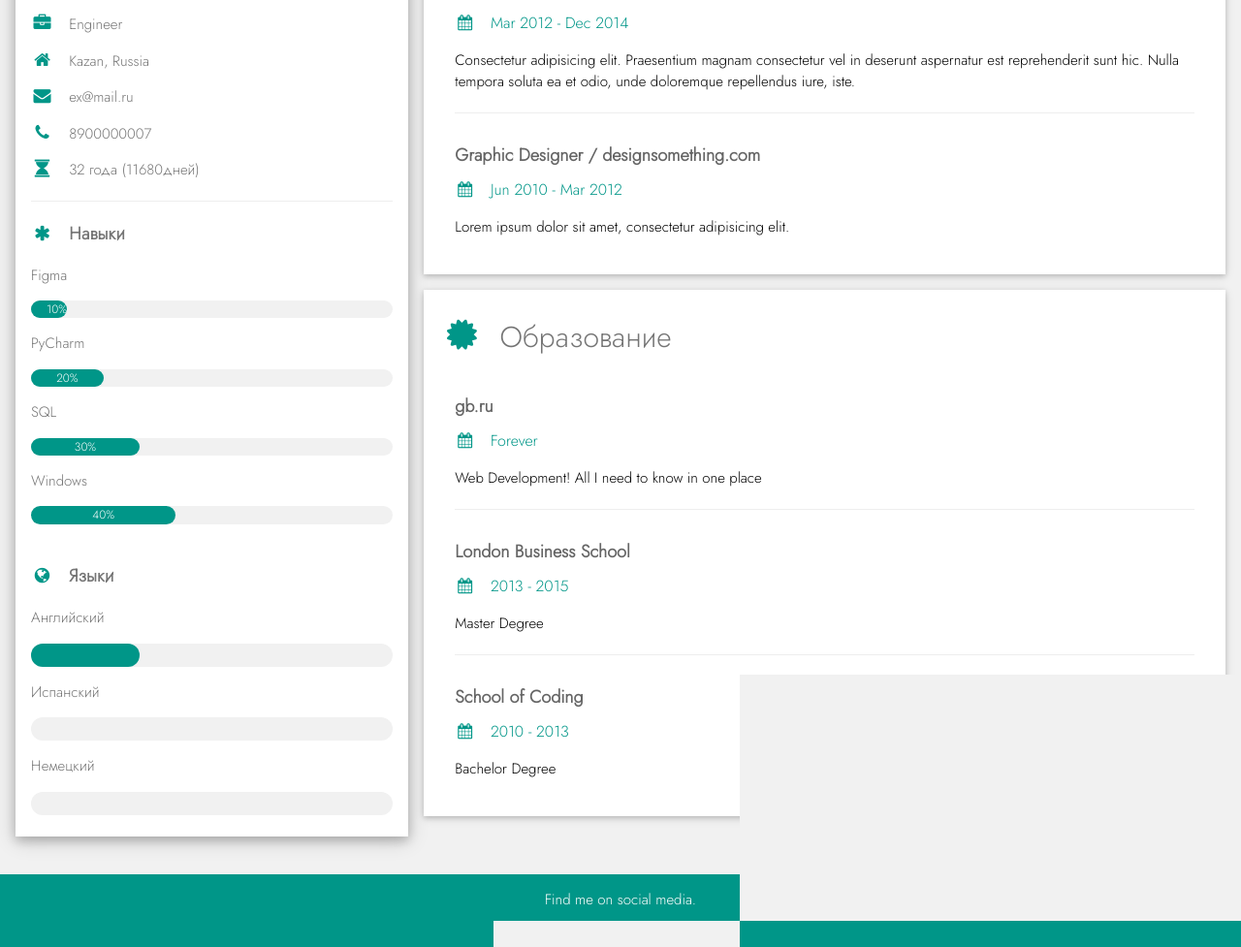
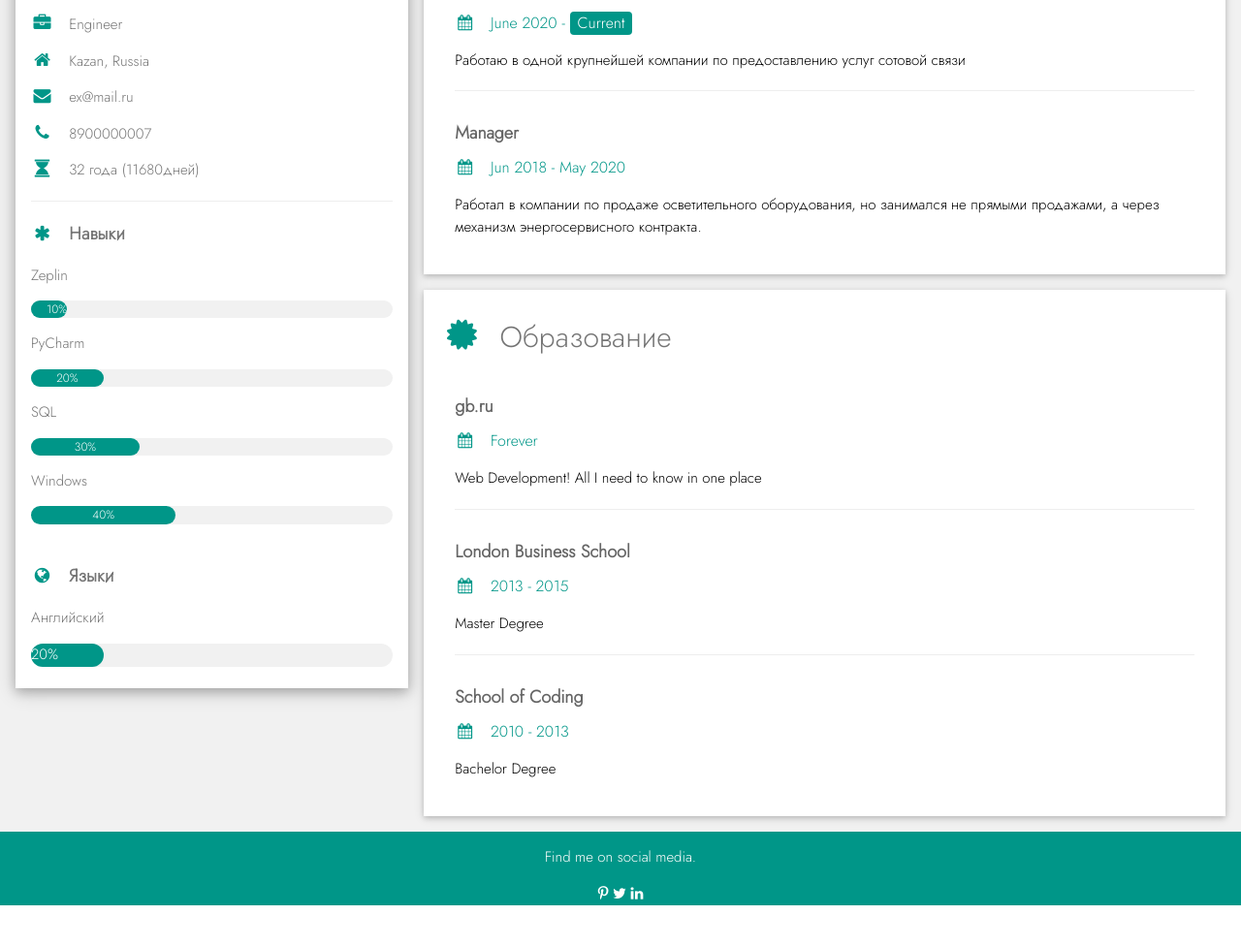
Before and after one commit to pavel-palagin/web_prog, a PHP site: page /homework/task_1/index.php in a window 1280 px wide. Shown: the part 321-1298 px from the top of the page at 97% size. After the commit the page ends 1255 px from the top, so only its background shows below. Run offline with PHP 8.4, Linux system fonts and the light colour scheme.

Commit message:
Домашнее задание

```diff
--- a/seminar_4/homework/task_1/index.php
+++ b/seminar_4/homework/task_1/index.php
@@ -6,8 +6,12 @@
   $tel = 8900000007;
   $age = 2022-1990;
   $days = $age*365;
-  $array = ['10%', '20%', '30%', '40%', '50%'];
-  $lang = ['30%', '0%', '0%']
+  $skills = ['10%', '20%', '30%', '40%', '50%'];
+  $lang = ['20%', '0%', '0%'];
+  $job = ['Developer', 'Engineer', 'Manager'];
+  $experience = ["Прошел курс по основам C# и Python. Сейчас прохожу обучение по основам Web-программирования, а именно: HTML, CSS, JavaScript, а также PHP, SQL", "Работаю в одной крупнейшей компании по предоставлению услуг сотовой связи", "Работал в компании по продаже осветительного оборудования, но занимался не прямыми продажами, а через механизм энергосервисного контракта."];
+
+   // $experience = {[Developer:'Прошел курс по основам C# и Python. Сейчас прохожу обучение по основам Web-программирования, а именно: HTML, CSS, JavaScript, а также PHP, SQL', Engineer:'Работаю в одной крупнейшей компании по предоставлению услуг сотовой связи']};
 ?>
 
 <!DOCTYPE html>
@@ -38,9 +42,9 @@
 
       <div class="w3-white w3-text-grey w3-card-4">
         <div class="w3-display-container">
-          <img src="https://imgfon.ru/Images/Details_img_880px/Animals/glaza-belyy_fon-kotik-morda-polosatyy.webp" style="width:100%" alt="Avatar">
+          <img src="images/foto.png" style="width:100%" alt="Avatar">
           <div class="w3-display-bottomleft w3-container w3-text-black">
-            <h2><?php echo $name ?></h2>
+            <h2 style="color:#ffffff; font-weight: bold"><?php echo $name ?></h2>
           </div>
         </div>
         <div class="w3-container">
@@ -53,39 +57,39 @@
           <hr>
 
           <p class="w3-large"><b><i class="fa fa-asterisk fa-fw w3-margin-right w3-text-teal"></i>Навыки</b></p>
-          <p>Figma</p>
+          <p>Zeplin</p>
           <div class="w3-light-grey w3-round-xlarge w3-small">
-            <div class="w3-container w3-center w3-round-xlarge w3-teal" style="width:<?php echo $array[0] ?>"><?php echo $array[0] ?></div>
+            <div class="w3-container w3-center w3-round-xlarge w3-teal" style="width:<?php echo $skills[0] ?>"><?php echo $skills[0] ?></div>
           </div>
           <p>PyCharm</p>
           <div class="w3-light-grey w3-round-xlarge w3-small">
-            <div class="w3-container w3-center w3-round-xlarge w3-teal" style="width:<?php echo $array[1] ?>">
-              <div class="w3-center w3-text-white"><?php echo $array[1] ?></div>
+            <div class="w3-container w3-center w3-round-xlarge w3-teal" style="width:<?php echo $skills[1] ?>">
+              <div class="w3-center w3-text-white"><?php echo $skills[1] ?></div>
             </div>
           </div>
           <p>SQL</p>
           <div class="w3-light-grey w3-round-xlarge w3-small">
-            <div class="w3-container w3-center w3-round-xlarge w3-teal" style="width:<?php echo $array[2] ?>"><?php echo $array[2] ?></div>
+            <div class="w3-container w3-center w3-round-xlarge w3-teal" style="width:<?php echo $skills[2] ?>"><?php echo $skills[2] ?></div>
           </div>
           <p>Windows</p>
           <div class="w3-light-grey w3-round-xlarge w3-small">
-            <div class="w3-container w3-center w3-round-xlarge w3-teal" style="width:<?php echo $array[3] ?>"><?php echo $array[3] ?></div>
+            <div class="w3-container w3-center w3-round-xlarge w3-teal" style="width:<?php echo $skills[3] ?>"><?php echo $skills[3] ?></div>
           </div>
           <br>
 
           <p class="w3-large w3-text-theme"><b><i class="fa fa-globe fa-fw w3-margin-right w3-text-teal"></i>Языки</b></p>
           <p>Английский</p>
           <div class="w3-light-grey w3-round-xlarge">
-            <div class="w3-round-xlarge w3-teal" style="height:24px;width:<?php echo $lang[0] ?>"></div>
+            <div class="w3-round-xlarge w3-teal" style="height:24px;width:<?php echo $lang[0] ?>"><?php echo $lang[0] ?></div>
           </div>
-          <p>Испанский</p>
+          <!-- <p>Испанский</p>
           <div class="w3-light-grey w3-round-xlarge">
             <div class="w3-round-xlarge w3-teal" style="height:24px;width:<?php echo $lang[1] ?>"></div>
           </div>
           <p>Немецкий</p>
           <div class="w3-light-grey w3-round-xlarge">
             <div class="w3-round-xlarge w3-teal" style="height:24px;width:<?php echo $lang[2] ?>"></div>
-          </div>
+          </div> -->
           <br>
         </div>
       </div><br>
@@ -99,21 +103,21 @@
       <div class="w3-container w3-card w3-white w3-margin-bottom">
         <h2 class="w3-text-grey w3-padding-16"><i class="fa fa-suitcase fa-fw w3-margin-right w3-xxlarge w3-text-teal"></i>Опыт работы</h2>
         <div class="w3-container">
-          <h5 class="w3-opacity"><b>Front End Developer </b></h5>
-          <h6 class="w3-text-teal"><i class="fa fa-calendar fa-fw w3-margin-right"></i>Jan 2015 - <span class="w3-tag w3-teal w3-round">Current</span></h6>
-          <p>Lorem ipsum dolor sit amet. Praesentium magnam consectetur vel in deserunt aspernatur est reprehenderit sunt hic. Nulla tempora soluta ea et odio, unde doloremque repellendus iure, iste.</p>
+          <h5 class="w3-opacity"><b><?php echo $job[0] ?></b></h5>
+          <h6 class="w3-text-teal"><i class="fa fa-calendar fa-fw w3-margin-right"></i>Jan 2022 - <span class="w3-tag w3-teal w3-round">Current</span></h6>
+          <p><?php echo $experience[0]?></p>
           <hr>
         </div>
         <div class="w3-container">
-          <h5 class="w3-opacity"><b>Web Developer / something.com</b></h5>
-          <h6 class="w3-text-teal"><i class="fa fa-calendar fa-fw w3-margin-right"></i>Mar 2012 - Dec 2014</h6>
-          <p>Consectetur adipisicing elit. Praesentium magnam consectetur vel in deserunt aspernatur est reprehenderit sunt hic. Nulla tempora soluta ea et odio, unde doloremque repellendus iure, iste.</p>
+          <h5 class="w3-opacity"><b><?php echo $job[1] ?></b></h5>
+          <h6 class="w3-text-teal"><i class="fa fa-calendar fa-fw w3-margin-right"></i>June 2020 - <span class="w3-tag w3-teal w3-round">Current</span></h6>
+          <p><?php echo $experience[1]?></p>
           <hr>
         </div>
         <div class="w3-container">
-          <h5 class="w3-opacity"><b>Graphic Designer / designsomething.com</b></h5>
-          <h6 class="w3-text-teal"><i class="fa fa-calendar fa-fw w3-margin-right"></i>Jun 2010 - Mar 2012</h6>
-          <p>Lorem ipsum dolor sit amet, consectetur adipisicing elit. </p><br>
+          <h5 class="w3-opacity"><b><?php echo $job[2] ?></b></h5>
+          <h6 class="w3-text-teal"><i class="fa fa-calendar fa-fw w3-margin-right"></i>Jun 2018 - May 2020</h6>
+          <p><?php echo $experience[2]?></p><br>
         </div>
       </div>
 
```
